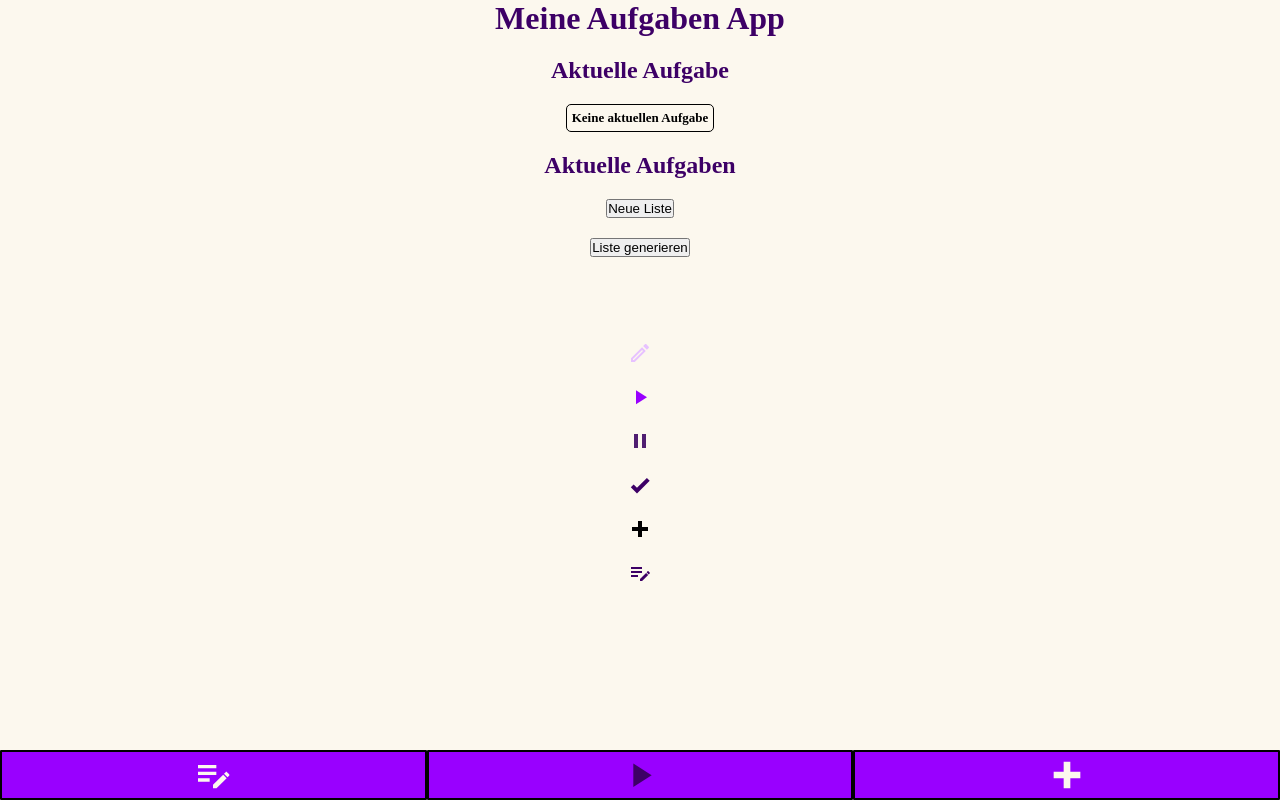
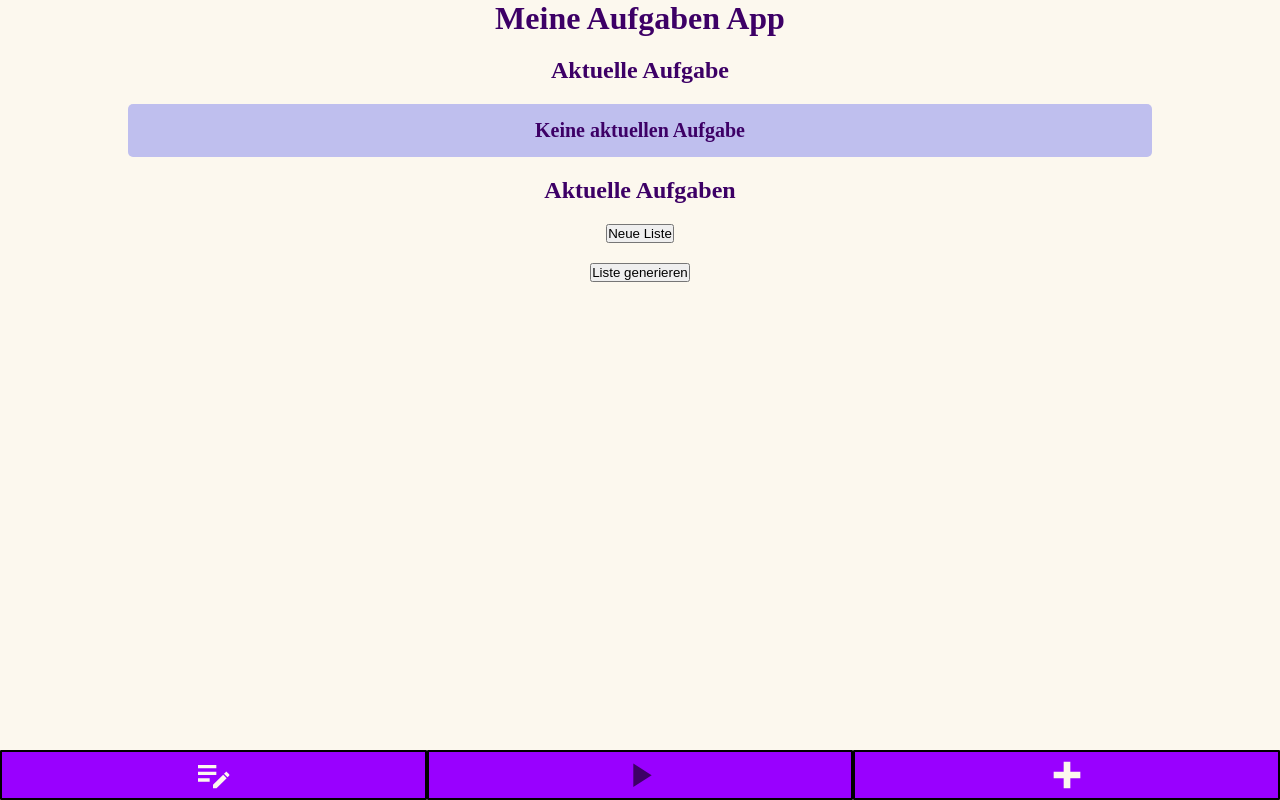
Before and after one commit to A11yship/capstone-project, a Next.js app: page / in a window 1280 px wide. Built offline with nearby package versions, Linux system fonts and the light colour scheme.

Commit message:
Style current task

```diff
--- a/src/components/AnalogTimer/StyledAnalogtimer.js
+++ b/src/components/AnalogTimer/StyledAnalogtimer.js
@@ -3,8 +3,9 @@ import styled from 'styled-components';
 const Clock = styled.div`
 	width: 204px;
 	height: 204px;
-	border: 2px black solid;
+	border: 2px var(--dark-color) solid;
 	border-radius: 50%;
+	color: lav;
 `;
 const Time = styled.div`
 	width: 200px;
--- a/src/components/CurrentTask/CurrentTask.js
+++ b/src/components/CurrentTask/CurrentTask.js
@@ -47,7 +47,9 @@ export default function CurrentTask() {
 							<Clock role="img" alt="analoge Darstellung des Timers">
 								<Time
 									style={{
-										background: `conic-gradient(red ${time * 0.1}deg, blue 0 ${
+										background: `conic-gradient(var(--danger) ${
+											time * 0.1
+										}deg, var(--brand-color) 0 ${
 											currentTasks[0].time * 6
 										}deg, transparent ${currentTasks[0].time * 6}deg)`,
 									}}
--- a/src/components/CurrentTask/StyledCurrentTask.js
+++ b/src/components/CurrentTask/StyledCurrentTask.js
@@ -4,15 +4,17 @@ const StyledCurrentTask = styled.div`
 	display: flex;
 	flex-direction: column;
 	align-items: center;
-	width: fit-content;
-	border: 1px solid black;
+	width: 80vw;
+	padding: 10px;
+	gap: 5px;
 	border-radius: 5px;
+	background-color: var(--light-accent);
 `;
 
 const StyledSpan = styled.span`
 	padding: 5px;
-	color: ${({over}) => (over ? 'green' : 'black')};
-	font-size: ${({over}) => (over ? '1.7rem' : '1.3rem')};
+	color: ${({over}) => (over ? 'var(--succes)' : 'var(--dark-color)')};
+	font-size: ${({over}) => (over ? '2.5rem' : '2rem')};
 	font-weight: bold;
 `;
 
--- a/src/components/ListItem/StyledListItem.js
+++ b/src/components/ListItem/StyledListItem.js
@@ -3,7 +3,7 @@ import styled from 'styled-components';
 const StyledListItem = styled.li`
 	display: flex;
 	justify-content: space-between;
-	background-color: ${({current}) => (current ? '#b6b6f4' : '')};
+	background-color: ${({current}) => (current ? 'var(--light-accent)' : '')};
 `;
 
 export default StyledListItem;
--- a/src/components/StyledMain.js
+++ b/src/components/StyledMain.js
@@ -5,7 +5,7 @@ const StyledMain = styled.main`
 	flex-direction: column;
 	align-items: center;
 	gap: 20px;
-	margin: 0 0 50px;
+	margin: 0 0 60px;
 `;
 
 export default StyledMain;
--- a/src/pages/index.js
+++ b/src/pages/index.js
@@ -3,7 +3,6 @@ import {useRouter} from 'next/router';
 
 import Button from '../components/Button/Button';
 import CurrentTask from '../components/CurrentTask/CurrentTask';
-import Icon from '../components/Icon/Icon';
 import Layout from '../components/Layout';
 import StyledList from '../components/List/StyledList';
 import StyledListItem from '../components/ListItem/StyledListItem';
@@ -36,13 +35,6 @@ export default function HomePage() {
 						</StyledListItem>
 					))}
 				</StyledList>
-				<Icon variant="delete" color="var(--light-color)" />
-				<Icon variant="edit" color="var(--light-accent)" />
-				<Icon variant="play" color="var(--brand-color)" />
-				<Icon variant="pause" color="var(--dark-accent)" />
-				<Icon variant="done" color="var(--dark-color)" />
-				<Icon variant="add" color="black" />
-				<Icon variant="list" />
 			</Layout>
 		</>
 	);
--- a/src/styles.js
+++ b/src/styles.js
@@ -11,10 +11,12 @@ export const GlobalStyle = createGlobalStyle`
 
 	:root {
 		--light-color: #fcf8ee;
-  		--light-accent: #e7c2ff;
+  		--light-accent: #bfbfee;
   		--brand-color: #90f;
   		--dark-accent: #501e71;
   		--dark-color: #3d0066;
+		--succes: #358835;
+		--danger: #f44336
 	}
 
 	html {
```
